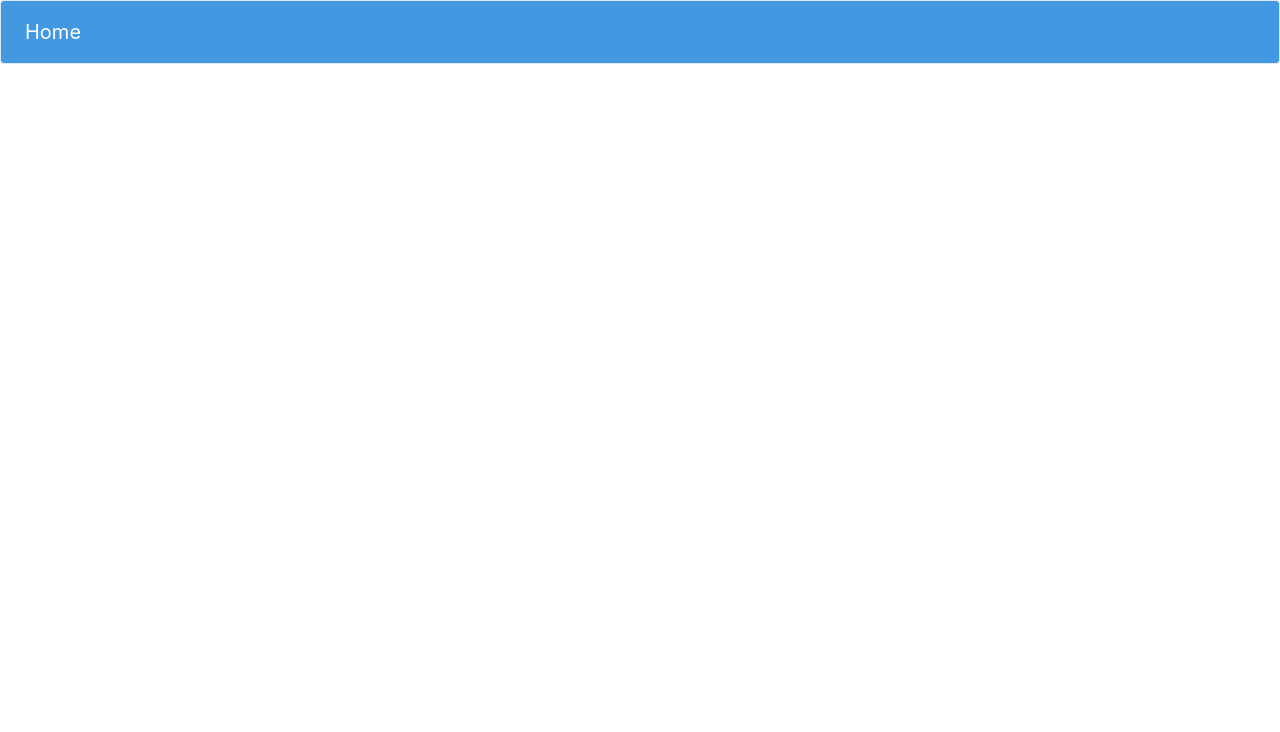
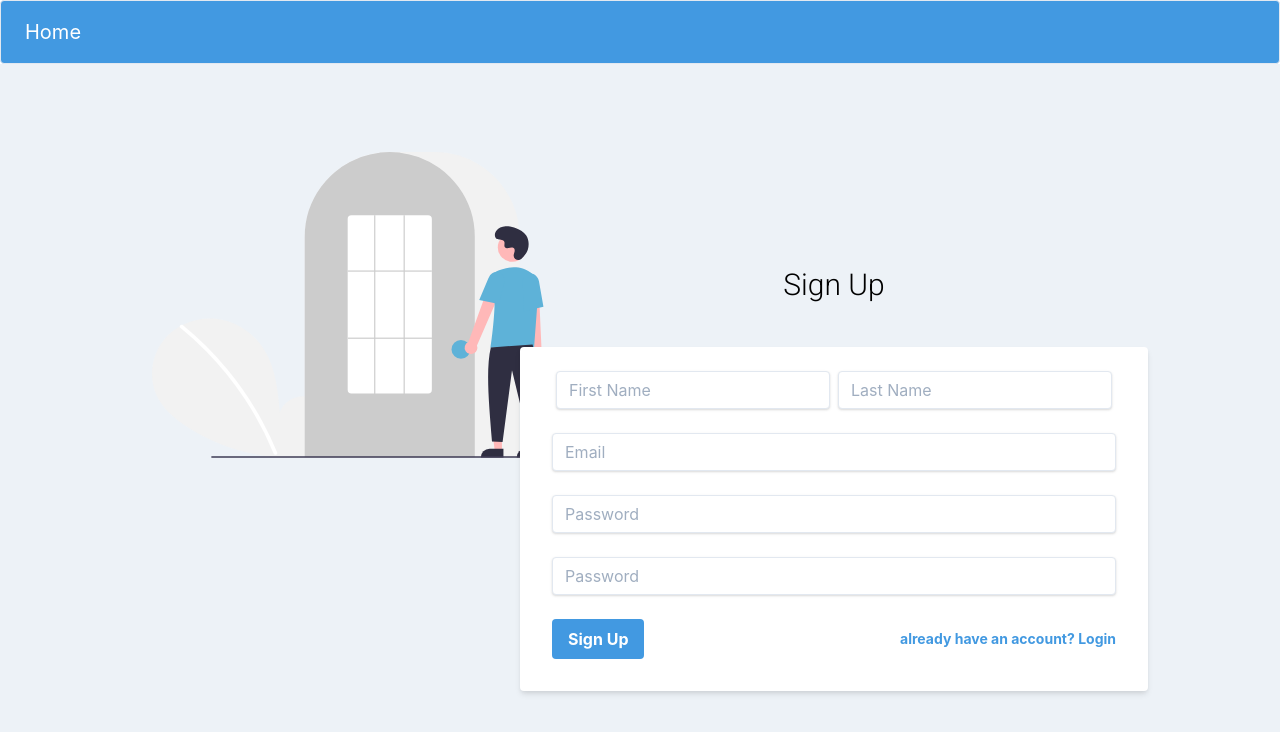
Before and after one commit to BostonUniversitySeniorDesign/21-05-Re3, a React (Create React App) app in the folder re3-client/: page /signup in a window 1280 px wide. Shown: the top 732 px of the page. Built offline with nearby package versions, Linux system fonts and the light colour scheme; no server answers.

Commit message:
sign up page

```diff
--- a/re3-client/src/App.js
+++ b/re3-client/src/App.js
@@ -42,12 +42,6 @@ const App = () => {
         <Route exact path="/homepage" component={HomePage} />
         <Route exact path="/signup" component={SignUp} />
         <Redirect to="/404" />
-
-        {/* <Route exact path="/homepage" component={HomePage} />
-        <Redirect to="/homepage" /> */}
-
-        {/* <Route exact path="/signup" component={SignUp} /> */}
-        {/* <Redirect to="/signup" /> */}
       </Switch>
     </Router>
   );
--- a/re3-client/src/pages/SignUp.js
+++ b/re3-client/src/pages/SignUp.js
@@ -1,15 +1,53 @@
 import React from 'react';
 import Header from '../components/SignUpHeader';
+import SignUpPic from '../assets/img/undraw_Login_re_4vu2.svg'
 
 
 const SignUp = () => {
-  return (
-    <div>
-      <Header />
+    return (
+        <div>
+            <Header />
+            <div className="w-screen h-screen flex flex-col justify-center items-center bg-gray-200 py-16">
+                <div className="w-4/5 relative h-full flex flex-row justify-center items-center">
+                    <img
+                        alt="signUpPic"
+                        src={SignUpPic}
+                        className="w-1/2 absolute left-0 top-0 m-6" />
 
-    </div>
 
-  );
+                    <div class="flex flex-col absolute right-0 bottom-1 m-1 ">
+                        <div className="text-3xl text-black  justify-center items-center text-center flex font-hairline font-roboto font-hairline my-10">
+                            Sign Up
+                        </div>
+                        <form class="bg-white shadow-md rounded px-8 pt-6 pb-8 mb-4">
+                            <div class="mb-6 flex flex-row justify-center items-center">
+                                <input class="shadow appearance-none border rounded w-full mx-1 py-2 px-3 text-gray-700 leading-tight focus:outline-none focus:shadow-outline" id="FirstName" type="text" placeholder="First Name" />
+                                <input class="shadow appearance-none border rounded w-full mx-1 py-2 px-3 text-gray-700 leading-tight focus:outline-none focus:shadow-outline" id="LastName" type="text" placeholder="Last Name" />
+                            </div>
+                            <div class="mb-6 justify-center items-center ">{/* the x axis's size needs to be fixed */}
+                                <input class="shadow appearance-none border rounded w-full py-2 px-3 text-gray-700 leading-tight focus:outline-none focus:shadow-outline" id="Email" type="text" placeholder="Email" />
+                            </div>
+                            <div class="mb-6 justify-center items-center ">{/* the x axis's size needs to be fixed */}
+                                <input class="shadow appearance-none border rounded w-full py-2 px-3 text-gray-700 leading-tight focus:outline-none focus:shadow-outline" id="passwd1" type="password" placeholder="Password" />
+                            </div>
+                            <div class="mb-6 justify-center items-center ">{/* the x axis's size needs to be fixed */}
+                                <input class="shadow appearance-none border rounded w-full py-2 px-3 text-gray-700 leading-tight focus:outline-none focus:shadow-outline" id="passwd2" type="password" placeholder="Password" />
+                            </div>
+                            <div class="flex items-center justify-between">
+                                <button class="bg-blue-500 hover:bg-blue-700 text-white font-bold py-2 px-4 rounded focus:outline-none focus:shadow-outline" type="button">
+                                    Sign Up
+                                </button>
+                                <a class="inline-block align-baseline font-bold text-sm text-blue-500 hover:text-blue-800" href="/login">
+                                    already have an account? Login
+                                </a>
+                            </div>
+                        </form>
+                    </div>
+                </div>
+            </div>
+        </div>
+
+    );
 
 }
 export default SignUp;
```
Also changed, not shown: re3-client/src/components/HeaderSignUpButton.js (+5 -5 lines).
